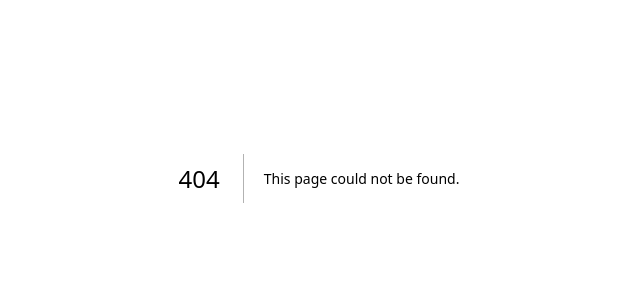
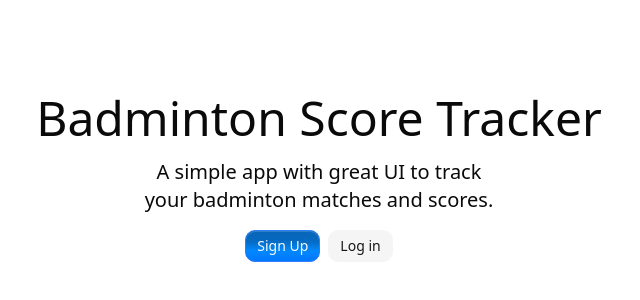
Before and after one commit to rubixnet/badminton, a Next.js app: page /home in a window 1280 px wide. Before the commit this address had no page. Shown: the part 222-522 px from the top of the page, without its empty margins (321-961 px from the left). Built offline with nearby package versions, Linux system fonts and the light colour scheme; a web font is replaced by a local one.

Commit message:
simple updated homepage

```diff
--- /dev/null
+++ b/src/app/home/page.tsx
@@ -0,0 +1,21 @@
+import {Button} from "@/components/ui/button";
+
+const Home = () => {
+    return (
+        <div className="min-h-screen flex justify-center items-center">
+            <div className="space-y-4  flex flex-col items-center ">
+
+            <h1 className="text-5xl font-medium">Badminton Score Tracker</h1>
+            <p className="text-xl text-center text-balance max-w-2xl ">
+                A simple app with great UI to track your badminton matches and scores.
+            </p>
+            <div className=" gap-2 flex">
+            <Button className="bg-[linear-gradient(to_bottom,rgba(0,136,255,0.7)_0%,rgba(0,136,255,0.7)_18%,rgba(0,136,255,0.75)_36%,rgba(0,136,255,1)_66%,#0077ff_100%)] border-blue-500 shadow-none">Sign Up</Button>
+            <Button variant="secondary">Log in</Button>
+            </div>
+            </div>
+        </div>
+    );
+}
+
+export default Home;
```
